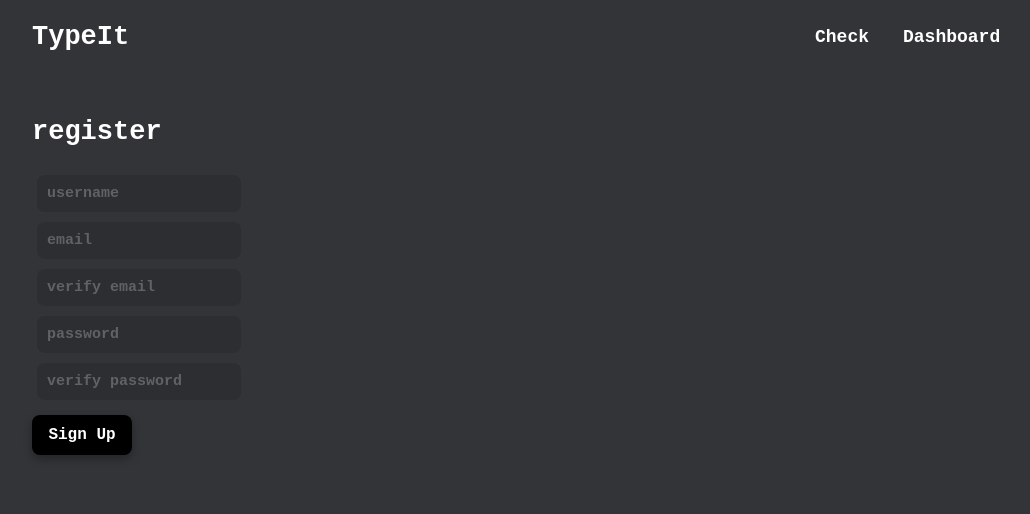
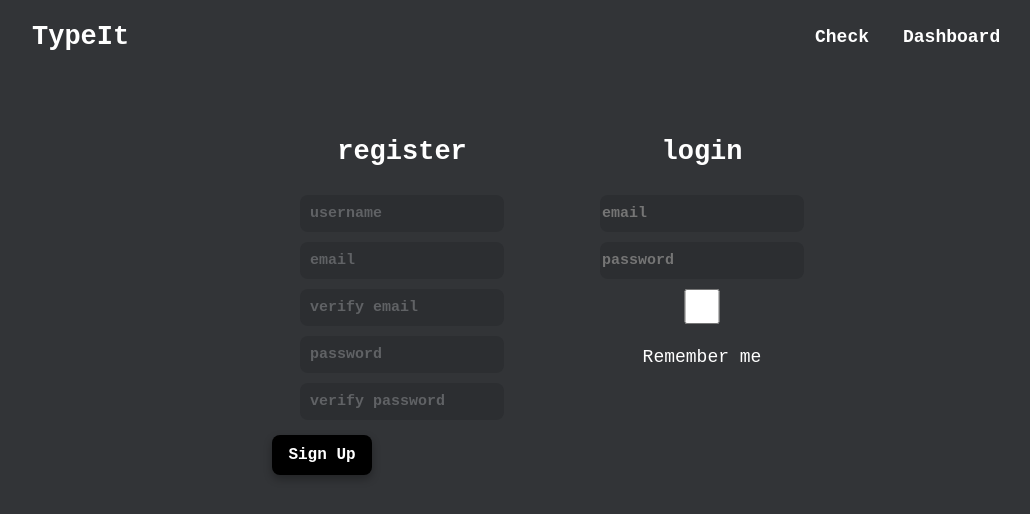
Before and after one commit to MB-44/typeit.io-bug, a React (Create React App) app: page / in a window 1280 px wide. Shown: the top 514 px of the page, without its empty margins (88-1118 px from the left). Built offline with nearby package versions, Linux system fonts and the light colour scheme.

Commit message:
added login

```diff
--- a/src/pages/sign-up/sign_up.css
+++ b/src/pages/sign-up/sign_up.css
@@ -1,27 +1,44 @@
-.signup-container {
+.container {
+    display: flex;
+}
+
+.signup-container, .login-container {
+    width: 50%;
+    margin: 0;
+    padding: 20px;
     color: #fff;
     font-family: monospace;
     font-size: 18px;
-    /* display: flex; */
-    justify-content: left;
-    align-content: left;
-    margin-left: 120px;
 }
-
-
 .register-form input {
     width: 200px;
     height: 35px;
     margin: 5px;
     border: none;
-    /* border: 0.5px solid #5d5e5d; */
     border-radius: 8px;
     font-family: monospace;
     font-size: 15px;
-    color: #fff;
+    color: #cac8c8;
+    font-weight: bold;
     background-color: #2c2e31;
     cursor: text;
 }
+
+.login-form input {
+    width: 200px;
+    height: 35px;
+    border: none;
+    margin: 5px;
+    border-radius: 8px;
+    font-family: monospace;
+    font-size: 15px;
+    color: #cac8c8;
+    font-weight: bold;
+    background: #2c2e31;
+    cursor: text;
+}
+
+
 
 .register-form input::placeholder {
     margin-left: 5px;
@@ -33,7 +50,6 @@
 .register-form input:hover {
     border: 2px solid #5d5e5d;
 }
-
 
 .register-button {
     width: 100px;
@@ -64,3 +80,32 @@
     background-color: #fff;
     color: #000;
 }
+
+
+/*
+.signup-container {
+    width: 50%;
+    color: #fff;
+    font-family: monospace;
+    font-size: 18px;
+    margin: 0;
+    padding: 20px;
+    /* display: flex; */
+    /* justify-content: left; */
+    /* align-content: left; */
+    /* margin-left: 120px; */
+    /* float: left; */
+/* }
+
+.login-container {
+    color: #fff;
+    font-family: monospace;
+    font-size: 18px;
+    margin: 0;
+    width: 50%;
+    padding: 20px; */
+    /* justify-content: right;
+    align-items: left;
+    margin-right: 120px;
+    float: right; */
+/* } */
--- a/src/pages/sign-up/sign_up.jsx
+++ b/src/pages/sign-up/sign_up.jsx
@@ -14,17 +14,14 @@ function SignUp() {
     return (
         <>
         <Header/>
+        <div className="container">
             <div className="signup-container">
                 <h2>register </h2>
                 <form action="" className="register-form">
-                    <input type="text" placeholder="username"/>
-                    <br />
-                    <input type="text" placeholder="email"/>
-                    <br />
-                    <input type="text" placeholder="verify email"/>
-                    <br />
-                    <input type="password" placeholder="password"/>
-                    <br />
+                    <input type="text" placeholder="username"/><br />
+                    <input type="text" placeholder="email"/><br />
+                    <input type="text" placeholder="verify email"/><br />
+                    <input type="password" placeholder="password"/><br />
                     <input type="text" placeholder="verify password"/>
                     {!showHome && (
                         <button type="submit"
@@ -36,6 +33,16 @@ function SignUp() {
                     {showHome && <Home/>}
                 </form>
             </div>
+            <div className="login-container">
+                <h2>login</h2>
+                <form action="" className="login-form">
+                    <input type="text" placeholder="email"/><br />
+                    <input type="text" placeholder="password"/><br />
+                    <input type="checkbox" id="remember-me"/><p>Remember me</p>
+                </form>
+            </div>
+
+        </div>
         </>
     );
 }
```
